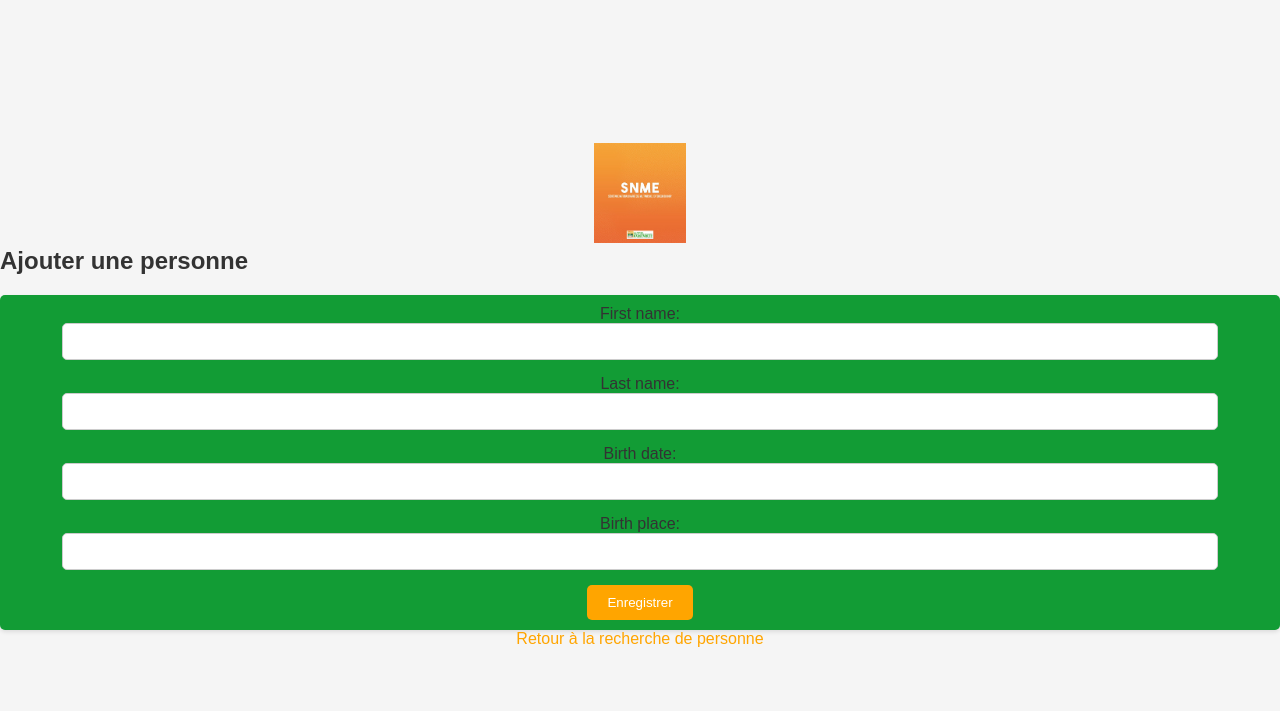
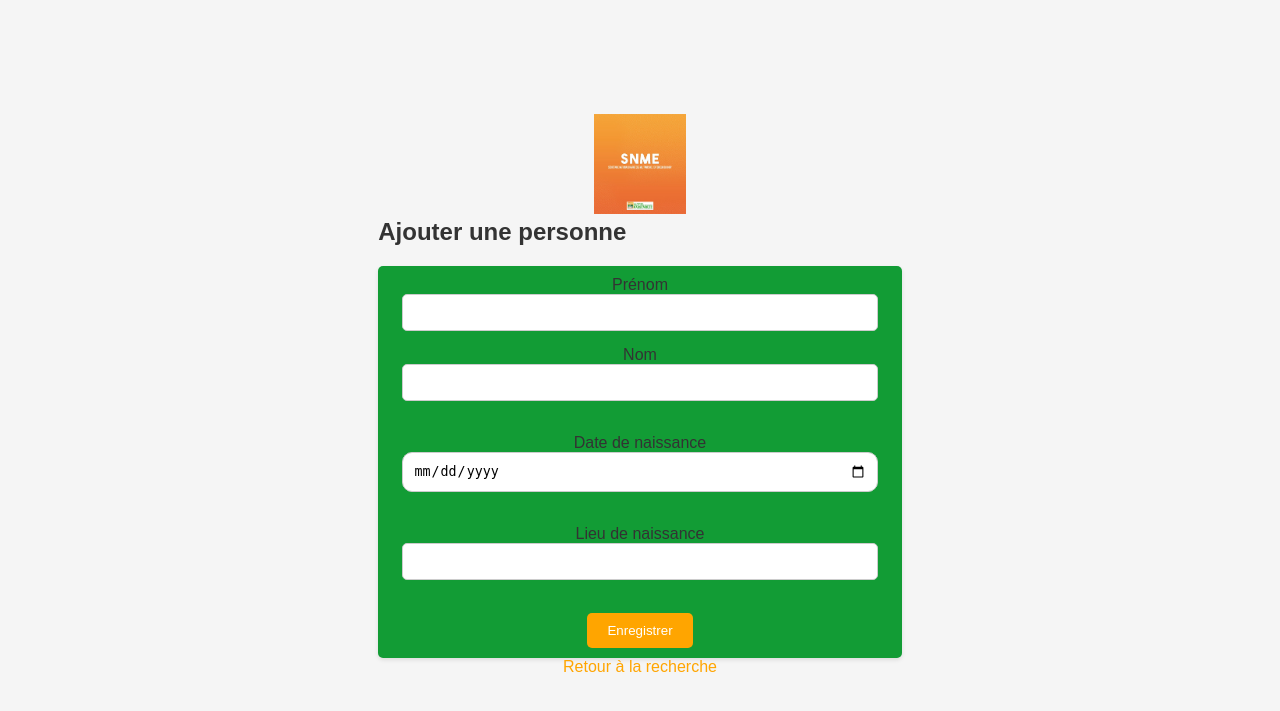
Before and after one commit to abtuo/app-rhdp, a Django app: page /myapp/add/ in a window 1280 px wide. Shown: the top 711 px of the page. Run offline with Django 4.2, Linux system fonts and the light colour scheme.

Commit message:
mise à jour

```diff
--- a/myapp/static/myapp/styles.css
+++ b/myapp/static/myapp/styles.css
@@ -24,7 +24,7 @@
     flex-direction: column;
     justify-content: center;
     align-items: center;
-   height: 100vh;  Centrage vertical
+   height: 100vh;
 }
 
 /* Style pour le conteneur */
@@ -35,6 +35,8 @@
     border-radius: 5px;
     box-shadow: 0 2px 4px rgba(0, 0, 0, 0.1);
 }
+
+
 
 /* Style pour les en-têtes */
 h1, h2, h3 {
@@ -65,6 +67,14 @@
     margin-bottom: 15px;
     border: 1px solid #ccc;
     border-radius: 5px;
+}
+
+form input[type="date"] {
+    width: 90%;
+    padding: 10px;
+    margin-bottom: 15px;
+    border: 1px solid #ccc;
+    border-radius: 10px;
 }
 
 .logo {
@@ -108,3 +118,14 @@
 .nav-link:hover {
     text-decoration: underline;
 }
+
+.button_link {
+    padding: 10px 20px;
+    background-color: #0074D9;
+    color: #fff;
+    border: none;
+    border-radius: 5px;
+    font-size: 16px;
+    cursor: pointer;
+    margin: 5px;
+}
--- a/myapp/templates/add_person.html
+++ b/myapp/templates/add_person.html
@@ -9,7 +9,14 @@
         <h2>Ajouter une personne</h2>
         <form method="post">
             {% csrf_token %}
-            {{ form.as_table }}
+            <label for="first_name">Prénom</label>
+            <input type="text" id="first_name" name="first_name" required><br>
+            <label for="last_name">Nom</label>
+            <input type="text" id="last_name" name="last_name" required><br><br>
+            <label for="birth_day">Date de naissance</label>
+            <input type="date" id="birth_day" name="birth_day"><br><br>
+            <label for="birth_place">Lieu de naissance</label>
+            <input type="text" id="birth_place" name="birth_place"><br><br>
             <input type="submit" value="Enregistrer">
         </form>
         {% if success %}
@@ -18,6 +25,6 @@
         {% if error_message %}
             <p class="error-message">{{ error_message }}</p>
         {% endif %}
-        <a href="{% url 'search_person' %}" class="nav-link">Retour à la recherche de personne</a>
+        <a href="{% url 'search_person' %}" class="nav-link">Retour à la recherche</a>
     </div>
 {% endblock %}
--- a/myapp/templates/search_form.html
+++ b/myapp/templates/search_form.html
@@ -12,13 +12,13 @@
             <label for="last_name">Nom</label>
             <input type="text" id="last_name" name="last_name" required><br><br>
             <label for="birth_day">Date de naissance</label>
-            <input type="text" id="last_name" name="last_name" required><br><br>
+            <input type="date" id="birth_day" name="birth_day"><br><br>
             <label for="birth_place">Lieu de naissance</label>
-            <input type="text" id="last_name" name="last_name" required><br><br>
+            <input type="text" id="birth_place" name="birth_place"><br><br>
             <input type="submit" value="Rechercher">
         </form>
 
-        <a href="{% url 'add_person' %}">Ajouter une personne</a><br>
+        <p> <a href="{% url 'add_person' %}">Ajouter une personne</a></p>
 
         <a href="{% url 'view_all_persons' %}">Afficher toutes les personnes</a>
     </div>
--- a/myapp/urls.py
+++ b/myapp/urls.py
@@ -7,4 +7,5 @@
     path('search/', views.search_person, name='search_person'),
     path('add/', views.add_person, name='add_person'),
     path('all/', views.view_all_persons, name='view_all_persons'),
+    path('search_cei/', views.search_person_cei, name='search_person_cei'),
 ]
--- a/myapp/views.py
+++ b/myapp/views.py
@@ -22,52 +22,52 @@
 driver.get('https://cei.ci/lep-23/')
 
 
-def search_person_cei(name='DRAMANE',
+def search_person_cei(request,
+                  name='DRAMANE',
                   surname='OUATTARA',
                   day='04',
                   month='06',
                   year='1964'
                   ):
 
-    formulaire = driver.find_element(By.ID,  'formulaire')
+    if request.method == 'POST':
 
-    last_name_input = formulaire.find_element(By.NAME, 'nomfamille')
-    first_name_input = formulaire.find_element(By.NAME, 'prenom')
-    birth_day = formulaire.find_element(By.NAME, 'jour')
+        formulaire = driver.find_element(By.ID,  'formulaire')
 
-    birth_month = formulaire.find_element(By.NAME, 'mois')
-    birth_year = formulaire.find_element(By.NAME, 'annee')
+        last_name_input = formulaire.find_element(By.NAME, 'nomfamille')
+        first_name_input = formulaire.find_element(By.NAME, 'prenom')
+        birth_day = formulaire.find_element(By.NAME, 'jour')
 
-    #time.sleep(2)
-    day_dropdown = Select(birth_day)
-    day_dropdown.select_by_value(day)
+        birth_month = formulaire.find_element(By.NAME, 'mois')
+        birth_year = formulaire.find_element(By.NAME, 'annee')
 
-    month_dropdown = Select(birth_month)
-    month_dropdown.select_by_value(month)
+        day_dropdown = Select(birth_day)
+        day_dropdown.select_by_value(day)
 
-    year_dropdown = Select(birth_year)
-    year_dropdown.select_by_value(year)
-    # Remplissez les champs du formulaire
-    first_name_input.send_keys(name)
-    last_name_input.send_keys(surname)
-    #time.sleep(2)
+        month_dropdown = Select(birth_month)
+        month_dropdown.select_by_value(month)
 
-    # Soumettez le formulaire
-    search_button = formulaire.find_element(By.NAME,'search_cei_individu')
-    search_button.click()
-    time.sleep(3)
+        year_dropdown = Select(birth_year)
+        year_dropdown.select_by_value(year)
+        # Remplissez les champs du formulaire
+        first_name_input.send_keys(name)
+        last_name_input.send_keys(surname)
 
-    result = driver.find_element(By.ID, 'resultat_electeur')
-    #print <b>result</b>
+        # Soumettez le formulaire
+        search_button = formulaire.find_element(By.NAME,'search_cei_individu')
+        search_button.click()
 
-    #print(result.text)
+        result = driver.find_element(By.ID, 'resultat_electeur')
 
-    result_dict = {line.split(' : ')[0]:line.split(' : ')[-1] for line in result.text.splitlines()}
-    print(result_dict)
 
-    # Fermer le navigateur
-    driver.quit()
-    return result_dict
+        result_dict = {line.split(' : ')[0]:line.split(' : ')[-1] for line in result.text.splitlines()}
+
+        # Fermer le navigateur
+        driver.quit()
+        return render(request, 'search_form_cei.html', {'result_dict': result_dict})
+
+    return render(request, 'search_form_cei.html', {})
+
 
 def search_person(request):
     if request.method == 'POST':
@@ -102,46 +102,19 @@
                 success = True
                 error_message = None
             except IntegrityError:
+                # Si la personne existe déjà dans la base de données
+                success = False
                 error_message = "La personne existe déjà dans la base de données."
         else:
+            success = False
             error_message = "Le formulaire n'est pas valide."
     else:
         form = PersonForm()
         success = False
         error_message = None
-
     return render(request, 'add_person.html', {'form': form, 'success': success, 'error_message': error_message})
 
 
 def view_all_persons(request):
     persons = Person.objects.all()
     return render(request, 'all_persons.html', {'persons': persons})
-
-
-def search_person_v2(request):
-    if request.method == 'POST':
-        first_name = request.POST.get('first_name')
-        last_name = request.POST.get('last_name')
-        person = None
-
-        if first_name and last_name:
-            # Recherche dans la base de données SQLite
-            try:
-                person = Person.objects.get(first_name=first_name, last_name=last_name)
-            except Person.DoesNotExist:
-                person = None
-
-            if person is None:
-                # Si la personne n'a pas été trouvée dans la base de données, recherchez dans le fichier CSV
-                csv_file_path = 'myapp/static/myapp/persons.csv'  # Chemin vers le fichier CSV
-                with open(csv_file_path, 'r', newline='') as csvfile:
-                    csv_reader = csv.DictReader(csvfile)
-                    for row in csv_reader:
-                        if row['first_name'] == first_name and row['last_name'] == last_name:
-                            person = {
-                                'first_name': row['first_name'],
-                                'last_name': row['last_name']
-                            }
-                            break
-        return render(request, 'search_result.html', {'person': person})
-    return render(request, 'search_form.html')
```
Also changed, not shown: myapp/templates/search_form_cei.html (added, +24 -0 lines), myapp/templates/search_result.html (+16 -7 lines).
